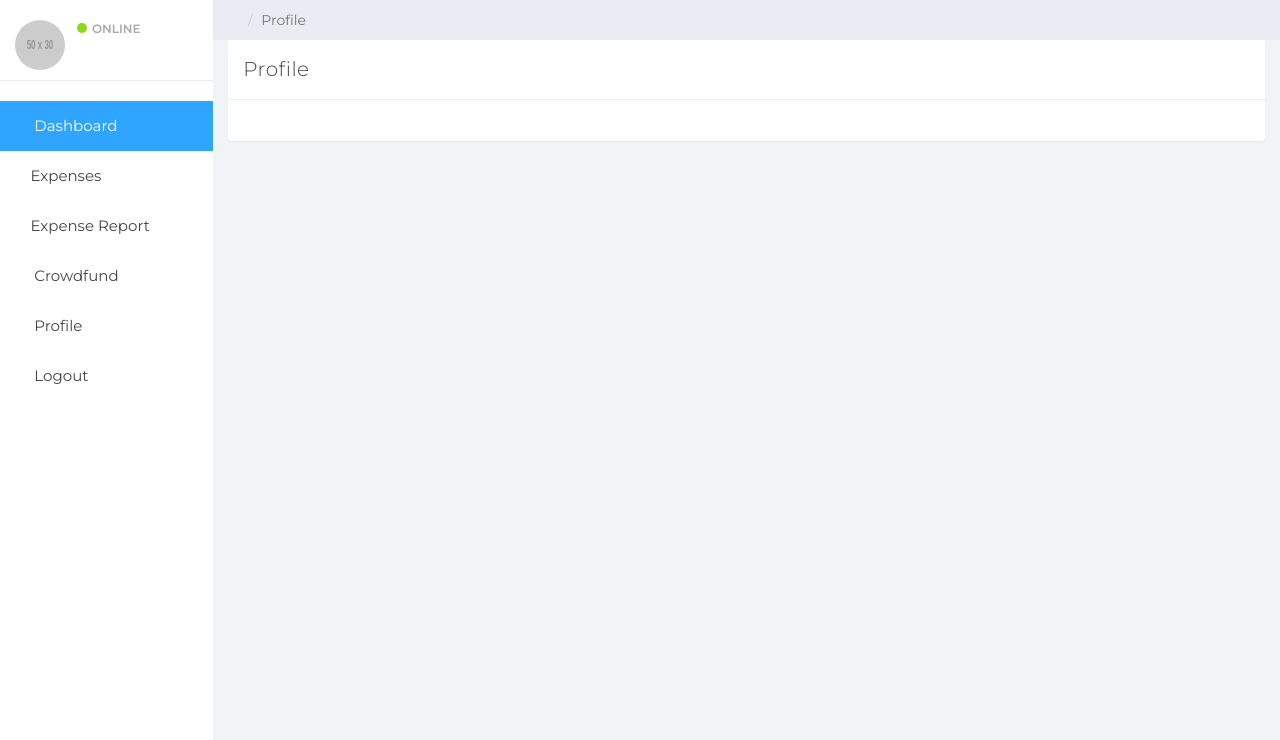
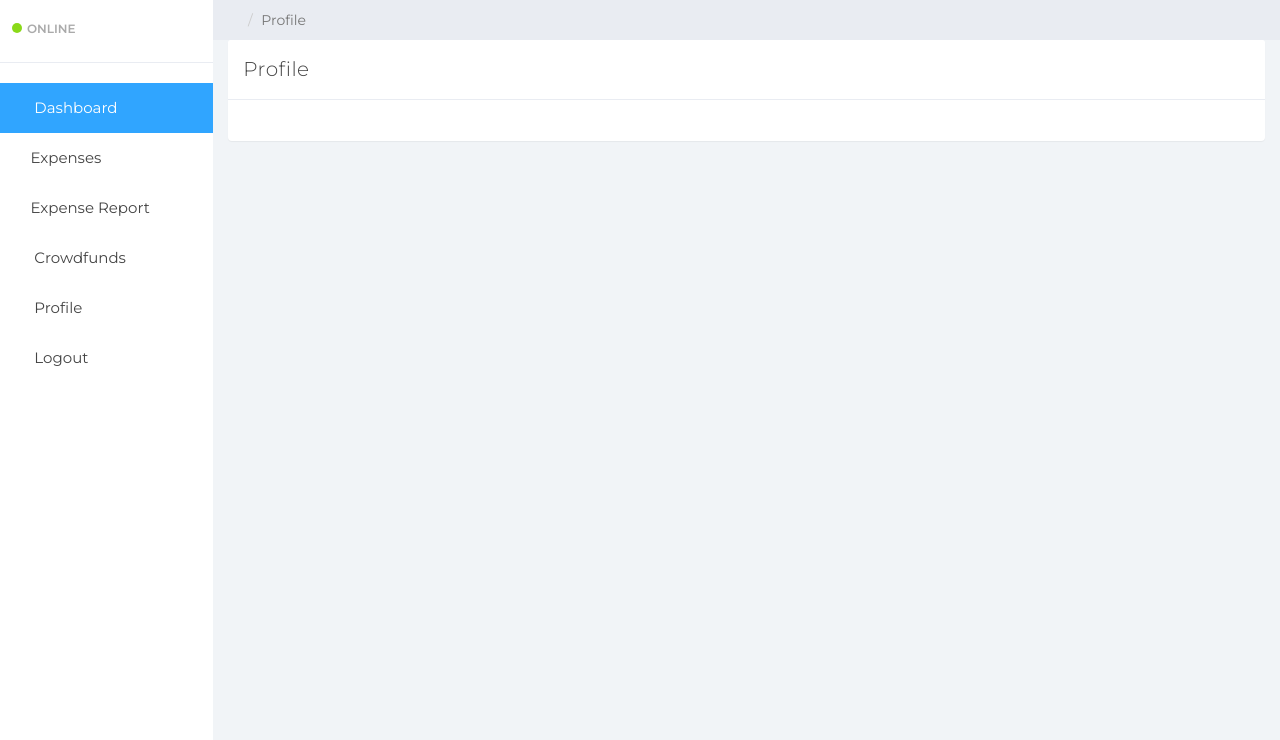
Before and after one commit to diego-ruben-cruz/CMPE-133-PaySmith-Fall-2021, a PHP site: page /user-profile.php in a window 1280 px wide. Shown: the part 60-800 px from the top of the page. Run offline with PHP 8.4, Linux system fonts and the light colour scheme; a user stored in the database is signed in; data comes from the database, SQL or seed files in the repository; grey boxes labelled with a size stand in for pictures from a placeholder-image service; data that the repository does not hold is empty; some libraries are stand-ins or nearby versions; some web fonts are replaced.

Commit message:
Update user-profile.php

```diff
--- a/user-profile.php
+++ b/user-profile.php
@@ -62,9 +62,11 @@ if (strlen($_SESSION['id']==0)) {
       </nav>
       <div id="sidebar-collapse" class="col-sm-3 col-lg-2 sidebar">
             <div class="profile-sidebar">
-                <div class="profile-userpic">
-                    <img src="http://placehold.it/50/30a5ff/fff" class="img-responsive" alt="">
-                </div>
+               <!--
+                  <div class="profile-userpic">
+                  <img src="http://placehold.it/50/30a5ff/fff" class="img-responsive" alt="">
+              </div>
+              -->
                 <div class="profile-usertitle">
                     <?php
     $uid=$_SESSION['id'];
@@ -120,7 +122,7 @@ if (strlen($_SESSION['id']==0)) {
 
 
                 <li class="parent "><a data-toggle="collapse" href="#sub-item-3">
-                    <em class="fa fa-navicon">&nbsp;</em> Crowdfund <span data-toggle="collapse" href="#sub-item-1" class="icon pull-right"><em class="fa fa-plus"></em></span>
+                    <em class="fa fa-navicon">&nbsp;</em> Crowdfunds <span data-toggle="collapse" href="#sub-item-1" class="icon pull-right"><em class="fa fa-plus"></em></span>
                     </a>
                     <ul class="children collapse" id="sub-item-3">
                         <li><a class="" href="add-crowdfund.php">
```
